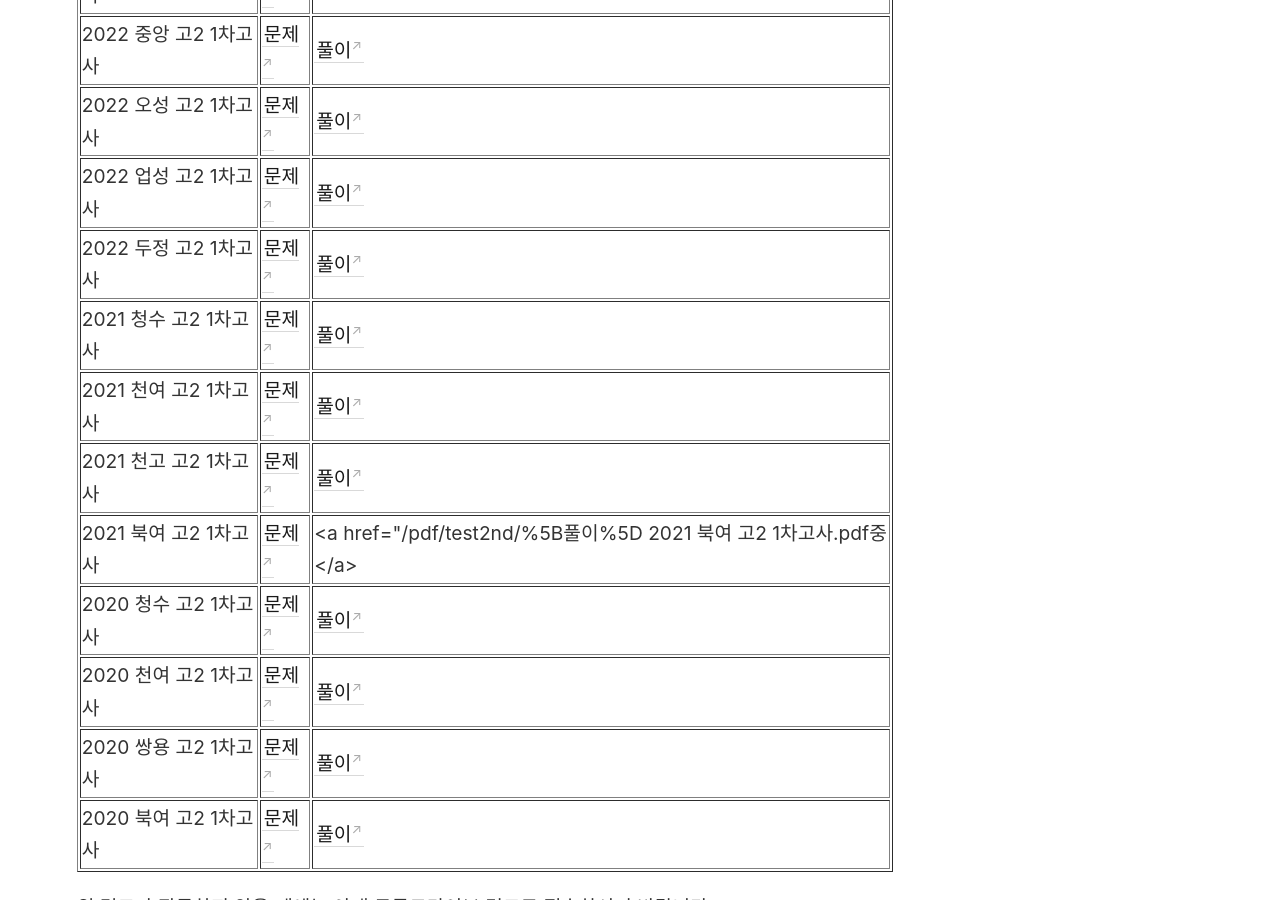
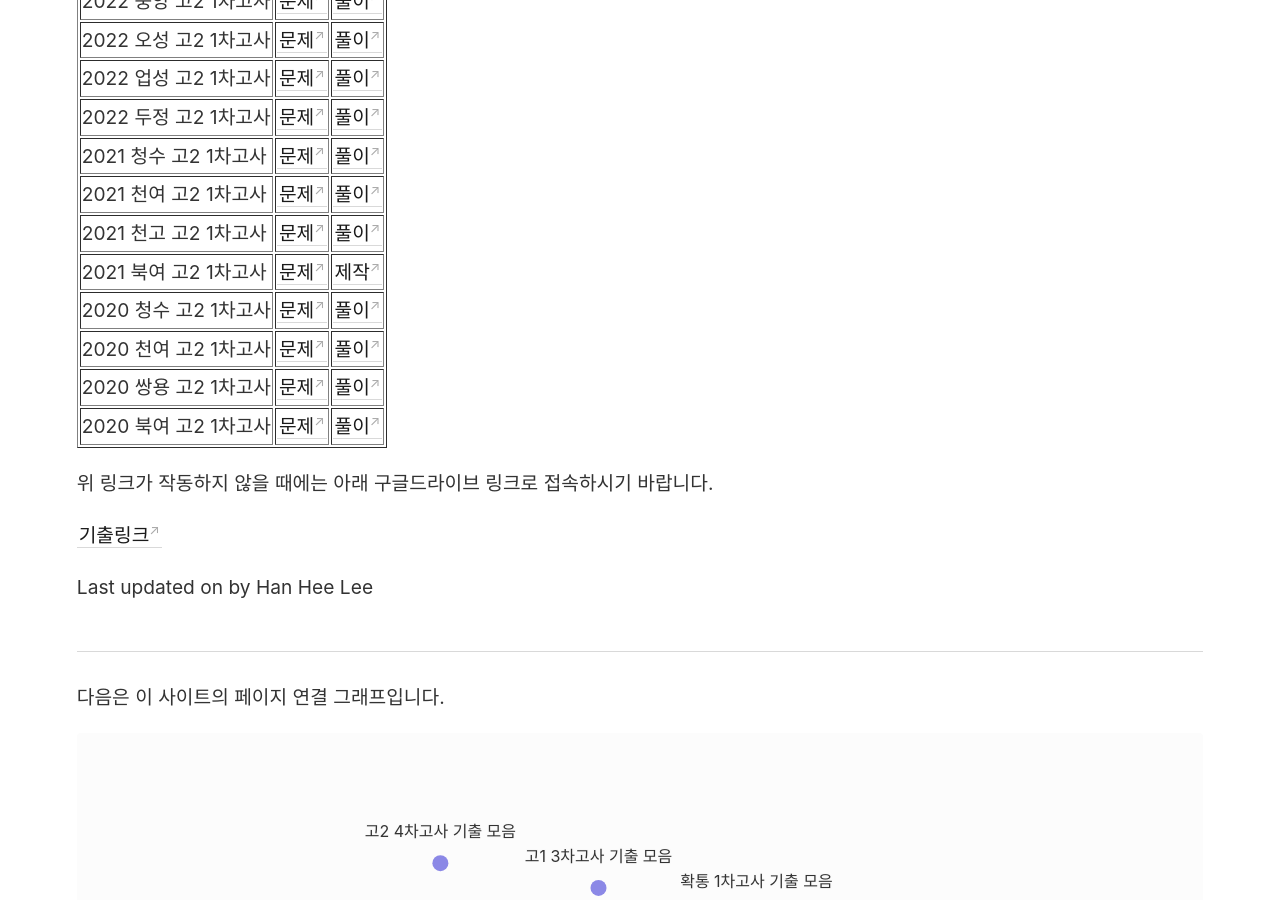
Before and after one commit to gwandae/test, a Jekyll site: the page built from _notes/고2 1차고사 대비 기출모음.md, in a window 1280 px wide and 900 px high, scrolled down 354 px. Built offline with Jekyll 4.4.1, drawn with Linux system fonts in a browser that asks for light colours.

Commit message:
Update 고2 1차고사 대비 기출모음.md

```diff
--- a/_notes/고2 1차고사 대비 기출모음.md
+++ b/_notes/고2 1차고사 대비 기출모음.md
@@ -47,7 +47,7 @@ permalink: /2-1
     <tr>
 	<td>2021 북여 고2 1차고사</td>
     <td><a href="/pdf/test2nd/2021 북여 고2 1차고사.pdf">문제</a></td>
-    <td><a href="/pdf/test2nd/%5B풀이%5D 2021 북여 고2 1차고사.pdf중</a></td>
+    <td><a href="/pdf/test2nd/%5B풀이%5D 2021 북여 고2 1차고사.pdf">제작</a></td>
   </tr>
     <tr>
 	<td>2020 청수 고2 1차고사</td>
```
